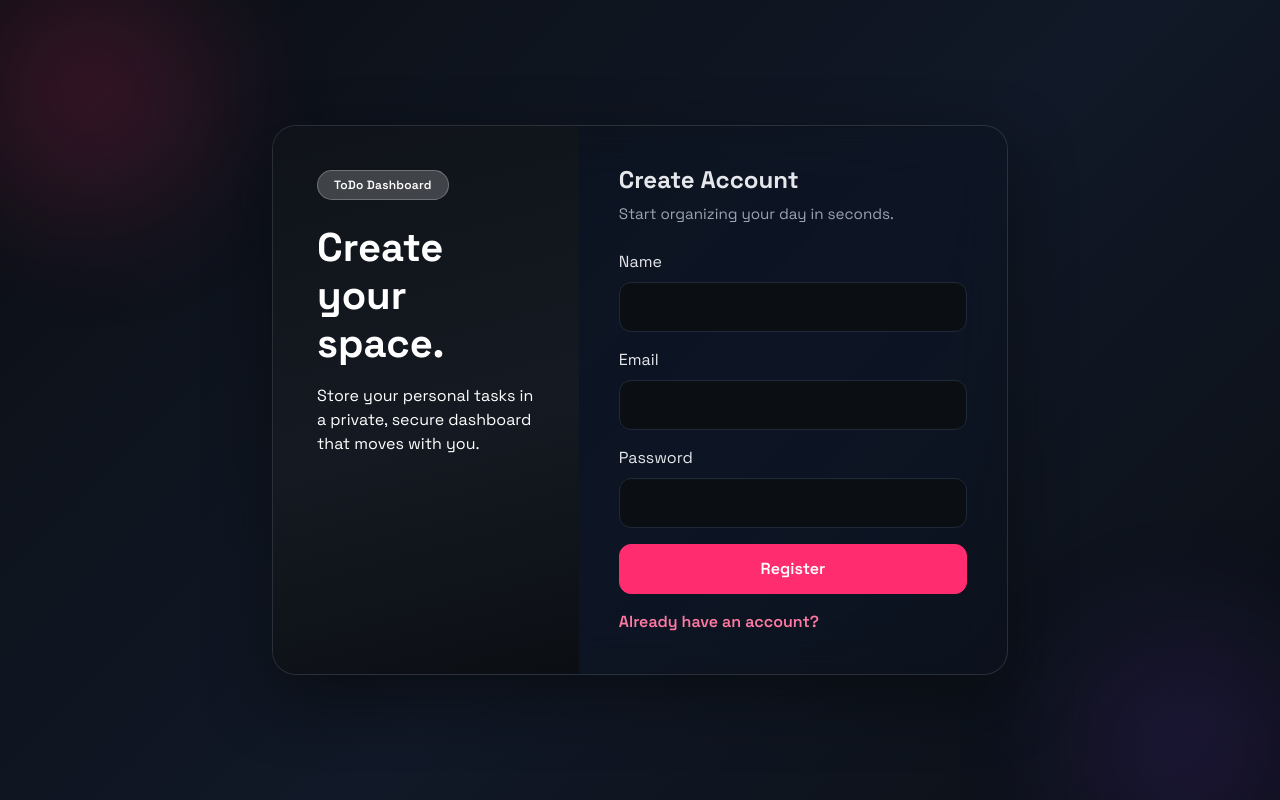
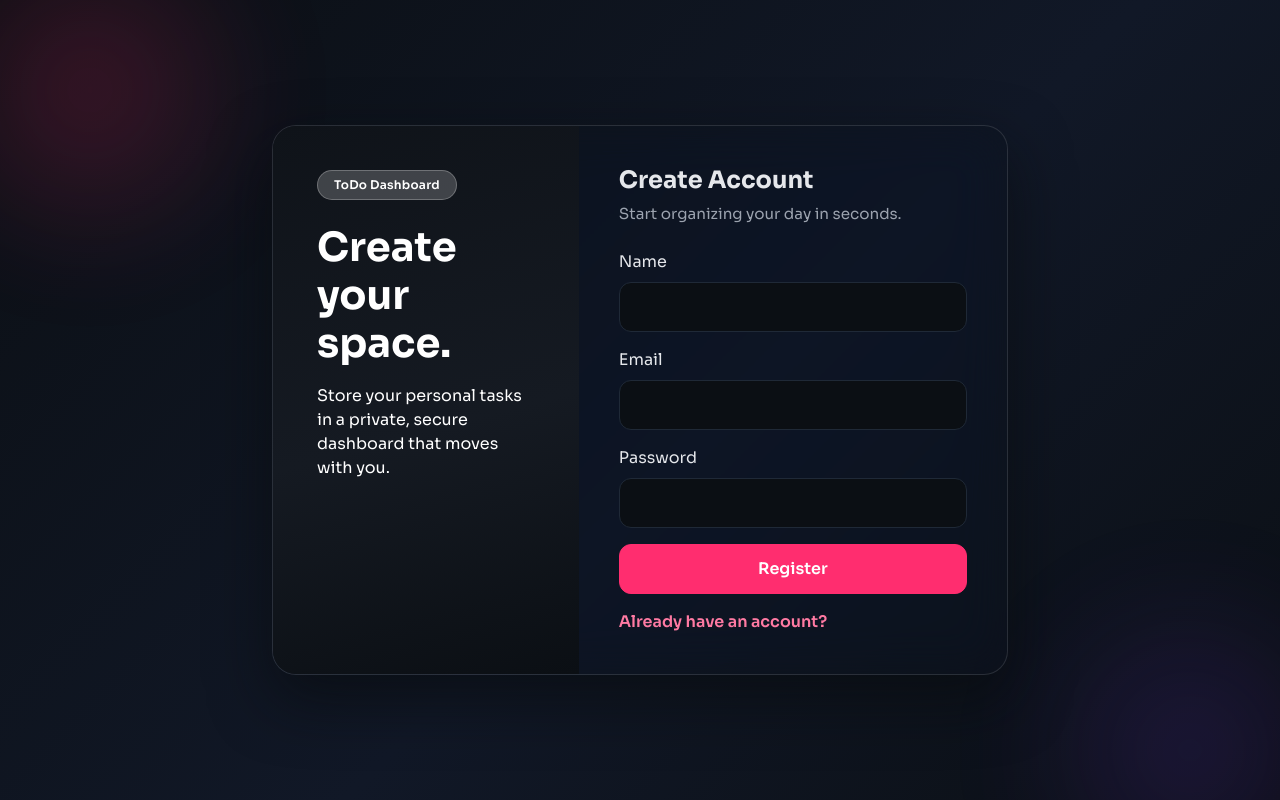
Before and after one commit to Ramcharan71/ToDo-Dashboard, a Flask app: page /register in a window 1280 px wide. Run offline with Flask 3, Linux system fonts and the light colour scheme.

Commit message:
auth pages changes

```diff
--- a/templates/forgot_password.html
+++ b/templates/forgot_password.html
@@ -14,7 +14,7 @@
         crossorigin
     >
     <link
-        href="https://fonts.googleapis.com/css2?family=Space+Grotesk:wght@400;500;600;700&display=swap"
+        href="https://fonts.googleapis.com/css2?family=Sora:wght@400;500;600;700&display=swap"
         rel="stylesheet"
     >
     <link
@@ -34,7 +34,7 @@
         }
 
         body {
-            font-family: "Space Grotesk", "Segoe UI", sans-serif;
+            font-family: "Sora", "Segoe UI", sans-serif;
             background: var(--bg-grad);
             color: var(--ink);
             min-height: 100vh;
--- a/templates/login.html
+++ b/templates/login.html
@@ -14,7 +14,7 @@
         crossorigin
     >
     <link
-        href="https://fonts.googleapis.com/css2?family=Space+Grotesk:wght@400;500;600;700&display=swap"
+        href="https://fonts.googleapis.com/css2?family=Sora:wght@400;500;600;700&display=swap"
         rel="stylesheet"
     >
     <link
@@ -34,7 +34,7 @@
         }
 
         body {
-            font-family: "Space Grotesk", "Segoe UI", sans-serif;
+            font-family: "Sora", "Segoe UI", sans-serif;
             background: var(--bg-grad);
             color: var(--ink);
             min-height: 100vh;
--- a/templates/register.html
+++ b/templates/register.html
@@ -14,7 +14,7 @@
         crossorigin
     >
     <link
-        href="https://fonts.googleapis.com/css2?family=Space+Grotesk:wght@400;500;600;700&display=swap"
+        href="https://fonts.googleapis.com/css2?family=Sora:wght@400;500;600;700&display=swap"
         rel="stylesheet"
     >
     <link
@@ -34,7 +34,7 @@
         }
 
         body {
-            font-family: "Space Grotesk", "Segoe UI", sans-serif;
+            font-family: "Sora", "Segoe UI", sans-serif;
             background: var(--bg-grad);
             color: var(--ink);
             min-height: 100vh;
--- a/templates/reset_password.html
+++ b/templates/reset_password.html
@@ -14,7 +14,7 @@
         crossorigin
     >
     <link
-        href="https://fonts.googleapis.com/css2?family=Space+Grotesk:wght@400;500;600;700&display=swap"
+        href="https://fonts.googleapis.com/css2?family=Sora:wght@400;500;600;700&display=swap"
         rel="stylesheet"
     >
     <link
@@ -34,7 +34,7 @@
         }
 
         body {
-            font-family: "Space Grotesk", "Segoe UI", sans-serif;
+            font-family: "Sora", "Segoe UI", sans-serif;
             background: var(--bg-grad);
             color: var(--ink);
             min-height: 100vh;
```
